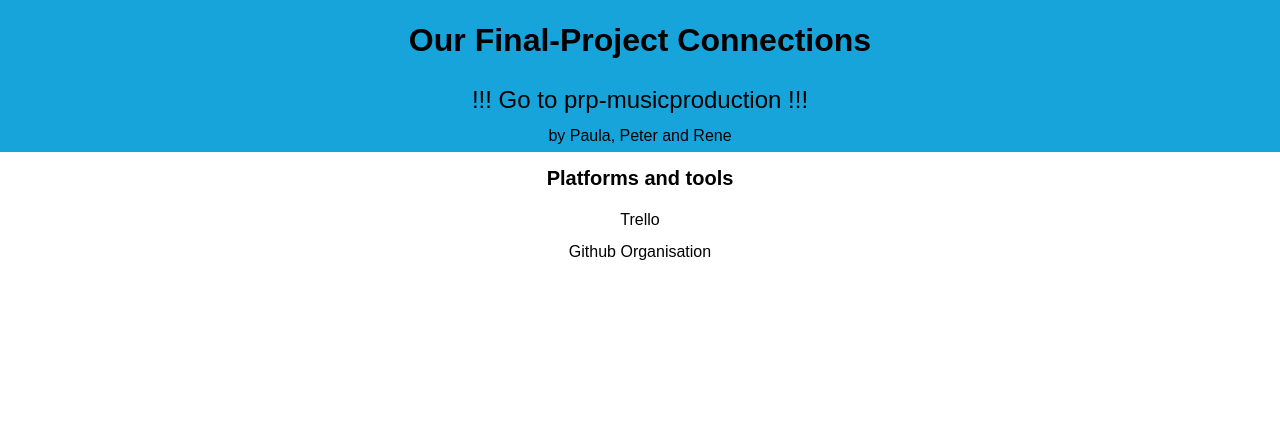
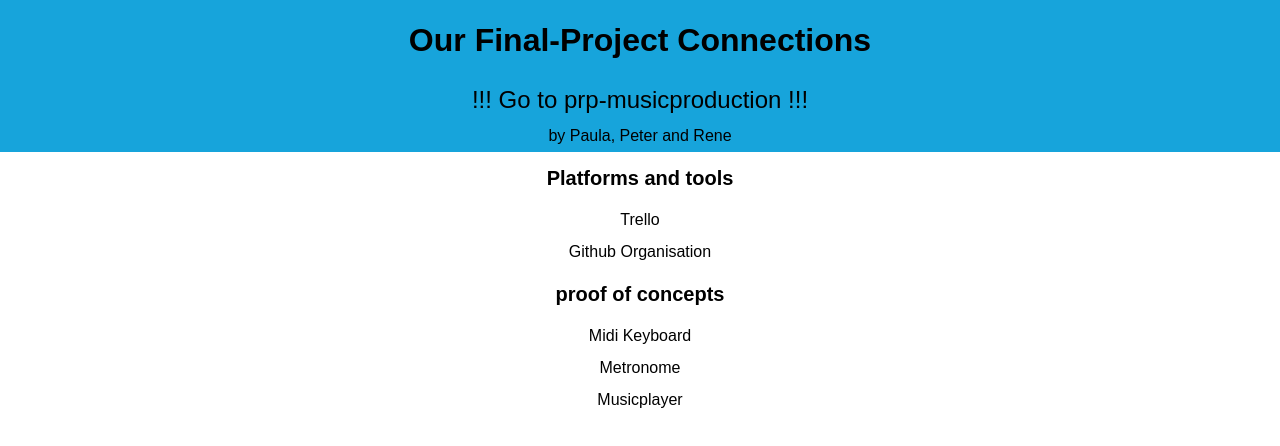
Before and after one commit to prp-productions/main-concept, a plain HTML site: page index.html in a window 1280 px wide. Drawn offline with Linux system fonts and the light colour scheme.

Commit message:
add proof of concepts

```diff
--- a/index.html
+++ b/index.html
@@ -18,9 +18,10 @@
 		<ul> <h2>Platforms and tools</h2>
 			<li><a href='https://trello.com/b/2hezK3Sn/final-projekt' target='_blank'>Trello</a></li>
 			<li><a href='https://github.com/prp-productions' target='_blank'>Github Organisation</a></li>
-			<li></li>
-			<li></li>
-			<li></li>
+	<h2>proof of concepts</h2>
+	<li><a href="https://midikeyboard.netlify.app/">Midi Keyboard</a></li>
+	<li><a href="https://prp-metronome.netlify.app/">Metronome</a></li>
+	<li><a href="https://prp-musicplayer.netlify.app/">Musicplayer</a></li>
 		</ul>
 	</div>
 </body>
--- a/main.css
+++ b/main.css
@@ -30,7 +30,7 @@ a {
 }
 
 a:hover {
-  color: rgb(255, 255, 255);
+ text-decoration: underline;
 }
 
 h2{
```
